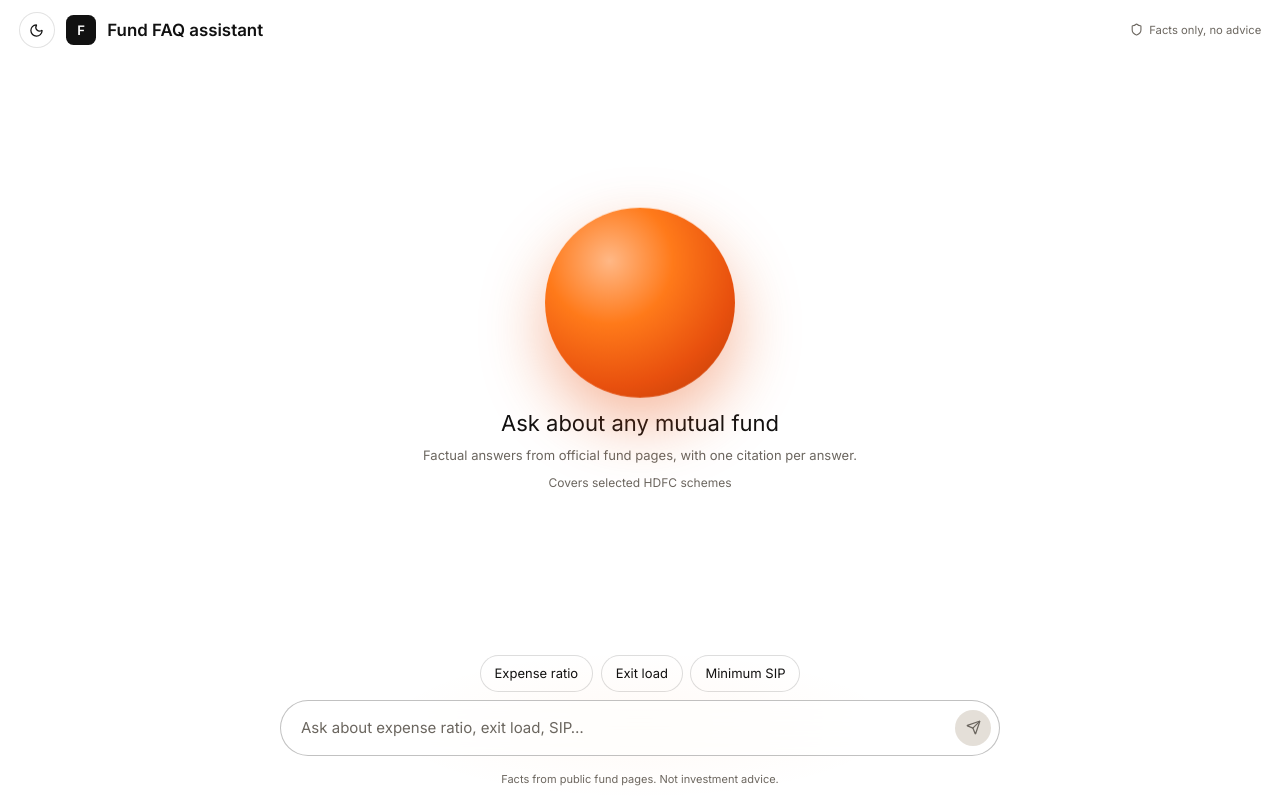
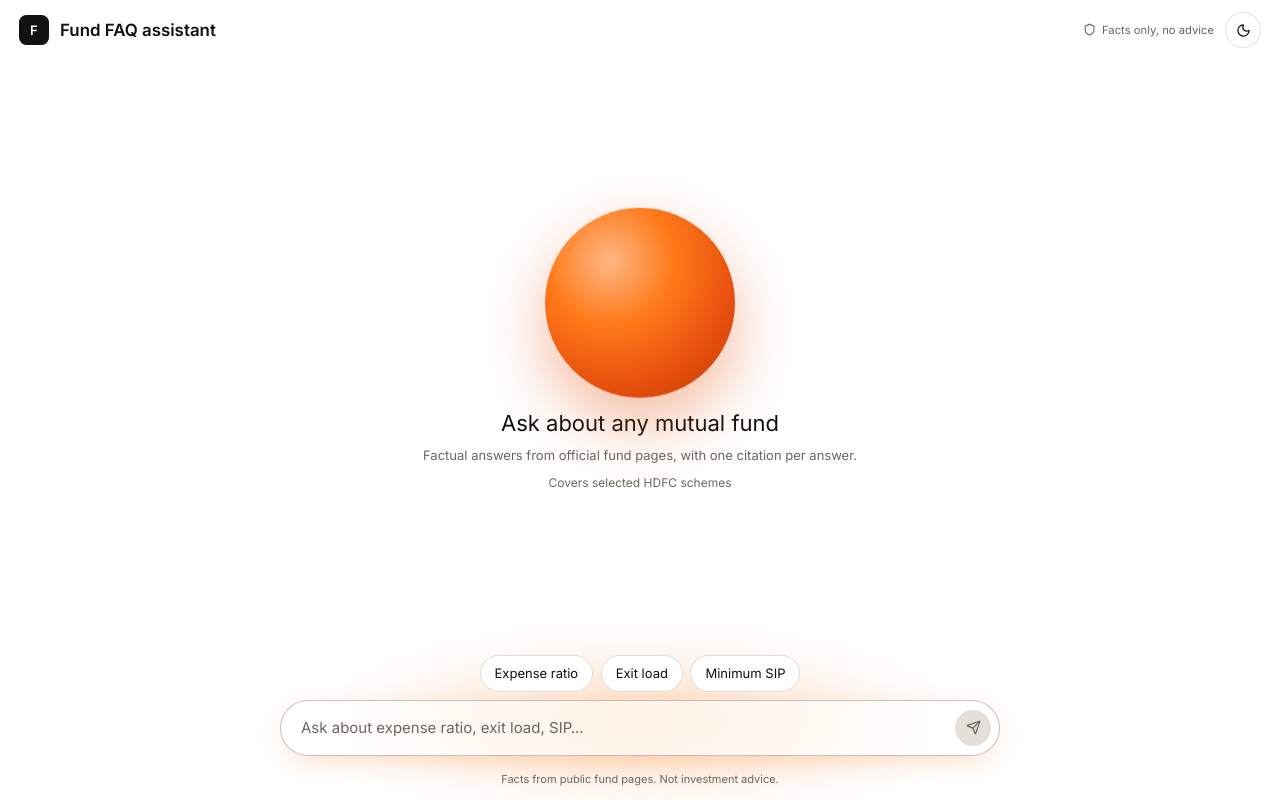
Before and after one commit to hiladihussain08-crypto/HDFC-Fund-FAQ-RAG-Prototype, a Next.js app in the folder web/: page / in a window 1280 px wide. Built offline with nearby package versions, Linux system fonts and the light colour scheme.

Commit message:
Move theme toggle to top right; add orange glow behind chat bar

```diff
--- a/web/app/globals.css
+++ b/web/app/globals.css
@@ -5,6 +5,7 @@
   --surface: #ffffff;
   --border: rgba(17, 17, 17, 0.10);
   --bar-border: rgba(17, 17, 17, 0.26);
+  --glow-alpha: 0.30;
   --glass: rgba(255, 255, 255, 0.62);
   --glass-border: rgba(17, 17, 17, 0.12);
   --text: #111111;
@@ -29,6 +30,7 @@
   --surface: #121c2e;
   --border: rgba(255, 255, 255, 0.12);
   --bar-border: rgba(255, 255, 255, 0.40);
+  --glow-alpha: 0.22;
   --glass: rgba(255, 255, 255, 0.07);
   --glass-border: rgba(255, 255, 255, 0.16);
   --text: #f5f3ef;
@@ -209,6 +211,7 @@ body, .surface, .card, .chip, input, button {
   backdrop-filter: blur(12px) saturate(1.4);
   -webkit-backdrop-filter: blur(12px) saturate(1.4);
   border: 1px solid var(--bar-border);
+  box-shadow: 0 8px 28px -8px rgba(255, 122, 26, 0.35);
   display: flex;
   align-items: center;
   padding: 0 8px 0 20px;
@@ -216,6 +219,9 @@ body, .surface, .card, .chip, input, button {
   transition: border-color 150ms;
 }
 .composer:focus-within { border-color: var(--accent); }
+:root[data-theme="dark"] .composer {
+  box-shadow: 0 8px 28px -8px rgba(255, 122, 26, 0.30);
+}
 .composer input {
   flex: 1;
   background: transparent;
--- a/web/app/page.tsx
+++ b/web/app/page.tsx
@@ -162,6 +162,16 @@ export default function Home() {
       {/* Header */}
       <header className="flex h-16 shrink-0 items-center justify-between gap-3 px-5">
         <div className="flex items-center gap-3">
+          <div className="flex h-8 w-8 items-center justify-center rounded-lg bg-[var(--ink)] text-sm font-semibold text-[var(--on-ink)]">
+            F
+          </div>
+          <span className="text-lg font-semibold text-[var(--text)]">Fund FAQ assistant</span>
+        </div>
+        <div className="flex items-center gap-3">
+          <span className="inline-flex items-center gap-1.5 text-xs text-[var(--text-2)]">
+            <Shield className="h-3.5 w-3.5" />
+            <span className="hidden min-[480px]:inline">Facts only, no advice</span>
+          </span>
           <button
             onClick={toggleTheme}
             aria-label={theme === "dark" ? "Switch to light mode" : "Switch to dark mode"}
@@ -170,23 +180,12 @@ export default function Home() {
           >
             {theme === "dark" ? <Sun className="h-4 w-4" /> : <Moon className="h-4 w-4" />}
           </button>
-          <div className="flex h-8 w-8 items-center justify-center rounded-lg bg-[var(--ink)] text-sm font-semibold text-[var(--on-ink)]">
-            F
-          </div>
-          <span className="text-lg font-semibold text-[var(--text)]">Fund FAQ assistant</span>
         </div>
-        <span className="inline-flex items-center gap-1.5 text-xs text-[var(--text-2)]">
-          <Shield className="h-3.5 w-3.5" />
-          Facts only, no advice
-        </span>
       </header>
 
       {/* Main */}
       <main className="relative flex min-h-0 flex-1 flex-col">
-        <div
-          className={`pointer-events-none absolute bottom-0 left-1/2 z-0 h-40 w-[520px] -translate-x-1/2 ${started ? "opacity-[0.14]" : fading ? "opacity-0" : "opacity-[0.22]"}`}
-          style={{ background: "radial-gradient(ellipse at center, rgba(255,122,26,0.18), transparent 70%)", transition: "opacity 500ms" }}
-        />
+        {/* glow moved into dock */}
 
         {!started ? (
           <div className="flex flex-1 flex-col items-center justify-center gap-2 px-5 text-center">
@@ -340,8 +339,13 @@ export default function Home() {
         )}
 
         {/* Dock */}
-        <div className="shrink-0 px-5 py-3">
-          <div className="mx-auto flex max-w-[720px] flex-col gap-2">
+        <div className="relative shrink-0 px-5 py-3">
+          <div
+            className={`pointer-events-none absolute left-1/2 top-1/2 z-0 h-[170px] w-[min(640px,100vw)] -translate-x-1/2 -translate-y-1/2 ${started ? "opacity-60" : fading ? "opacity-0" : "opacity-100"}`}
+            style={{ background: "radial-gradient(ellipse at center, rgba(255,122,26,var(--glow-alpha)), rgba(255,122,26,0) 70%)", filter: "blur(20px)", transition: "opacity 500ms" }}
+            aria-hidden
+          />
+          <div className="relative z-10 mx-auto flex max-w-[720px] flex-col gap-2">
             {!started && (
               <div className="flex flex-wrap justify-center gap-2">
                 {STARTERS.map((s) => (
```
